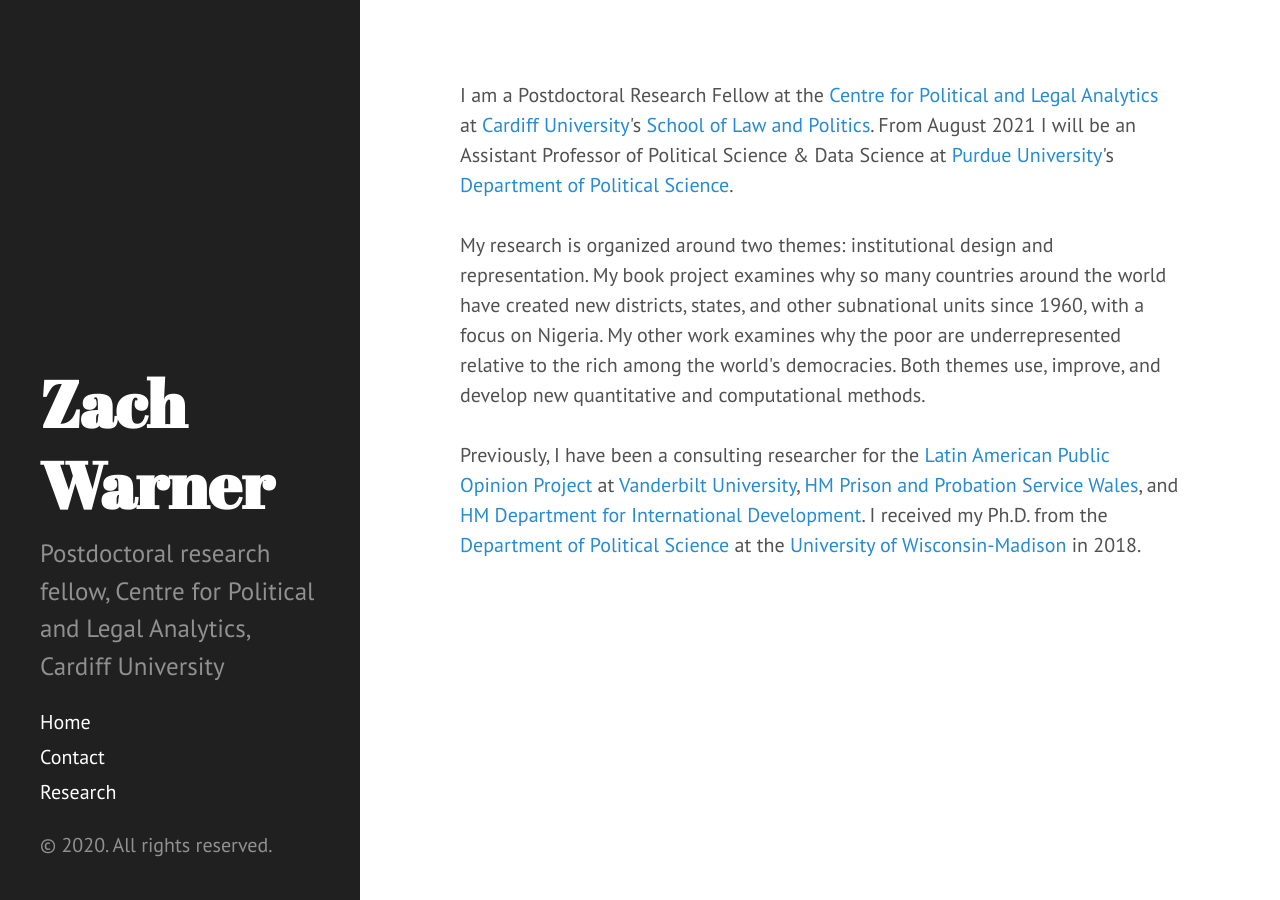
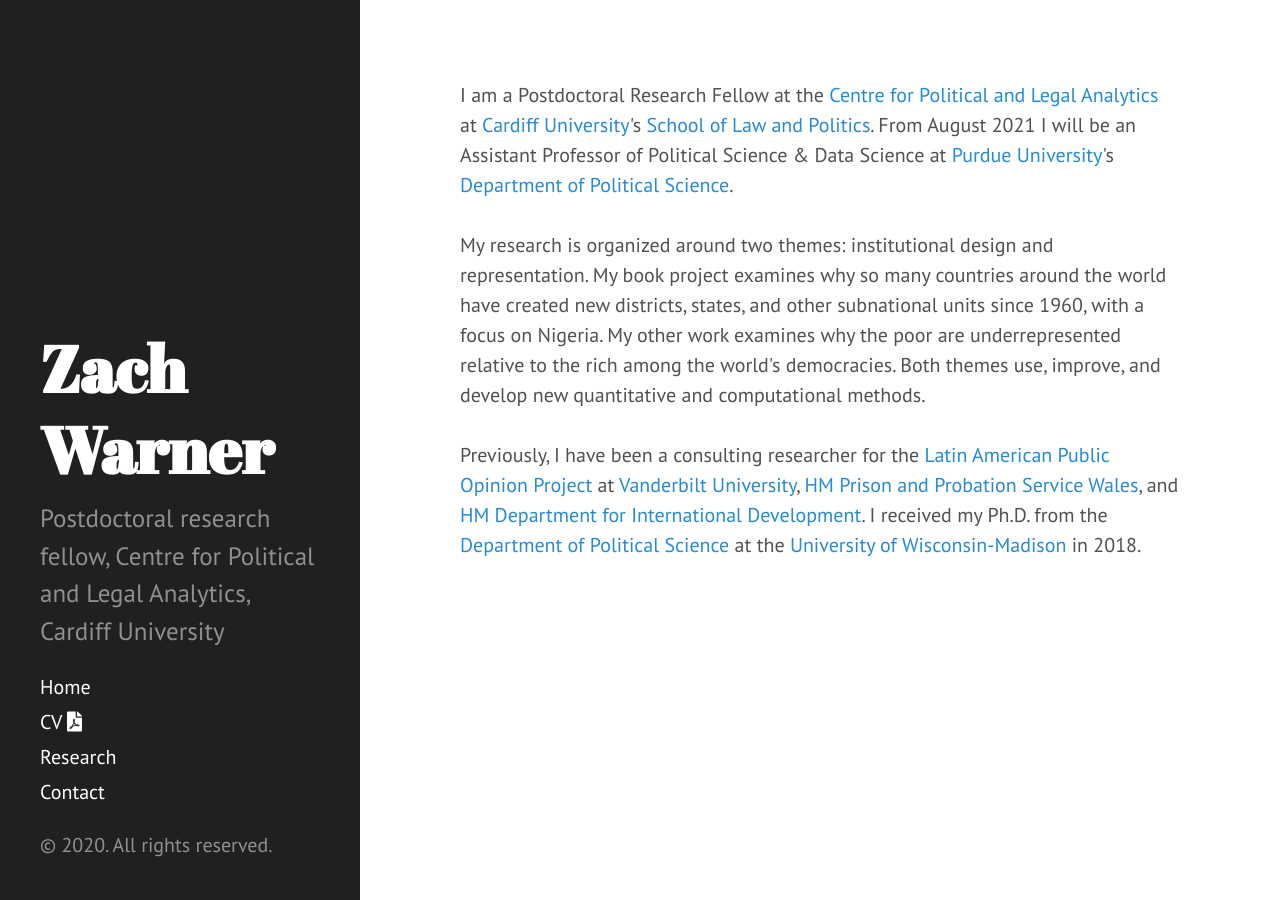
Before and after one commit to zachwarner/zachwarner.github.io, a Jekyll site: the page built from index.html, in a window 1280 px wide. Built offline with Jekyll 4.4.1, drawn with Linux system fonts in a browser that asks for light colours.

Commit message:
Update CV and add to sidebar

```diff
--- a/_config.yml
+++ b/_config.yml
@@ -7,7 +7,7 @@
 
 # Setup
 title:            Zach Warner
-tagline:          'Political scientist'
+tagline:          'political scientist'
 description:      'Postdoctoral research fellow, Centre for Political and Legal Analytics, Cardiff University'
 url:              http://zachwarner.net
 baseurl:          /
--- a/_includes/sidebar.html
+++ b/_includes/sidebar.html
@@ -8,11 +8,11 @@
     <nav class="sidebar-nav">
 
       <a class="sidebar-nav-item" href='{{ "/" | relative_url }}'>Home</a>
+      <a class="sidebar-nav-item" href='{{ "/download/Warner-CV.pdf" | relative_url }}'>CV <i class='fas fa-file-pdf'></i></a>
+      <a class="sidebar-nav-item" href='{{ "/research" | relative_url }}'>Research</a>
+      <a class="sidebar-nav-item" href='{{ "/contact" | relative_url }}'>Contact</a>
       <!--
-      <a class="sidebar-nav-item" href='{{ "/research" | relative_url }}'>Research</a>
-      <a class="sidebar-nav-item" href='{{ "/contact" | relative_url }}'>Contact</a> -->
-      <!--
-      <a class="sidebar-nav-item{% if page.url == site.baseurl %} active{% endif %}" href="{{ site.baseurl }}">Home</a> -->
+      <a class="sidebar-nav-item{% if page.url == site.baseurl %} active{% endif %}" href="{{ site.baseurl }}">Home</a>
 
       {% comment %}
         The code below dynamically generates a sidebar nav of pages with
@@ -26,7 +26,7 @@
             <a class="sidebar-nav-item{% if page.url == node.url %} active{% endif %}" href="{{ node.url }}">{{ node.title }}</a>
           {% endif %}
         {% endif %}
-      {% endfor %}
+      {% endfor %}-->
 
       <!-- <a class="sidebar-nav-item" href="{{ site.github.repo }}/archive/v{{ site.version }}.zip">Download</a> -->
       <!-- <a class="sidebar-nav-item" href="{{ site.github.repo }}">GitHub project</a> -->
```
Also changed, not shown: 1 other file.
